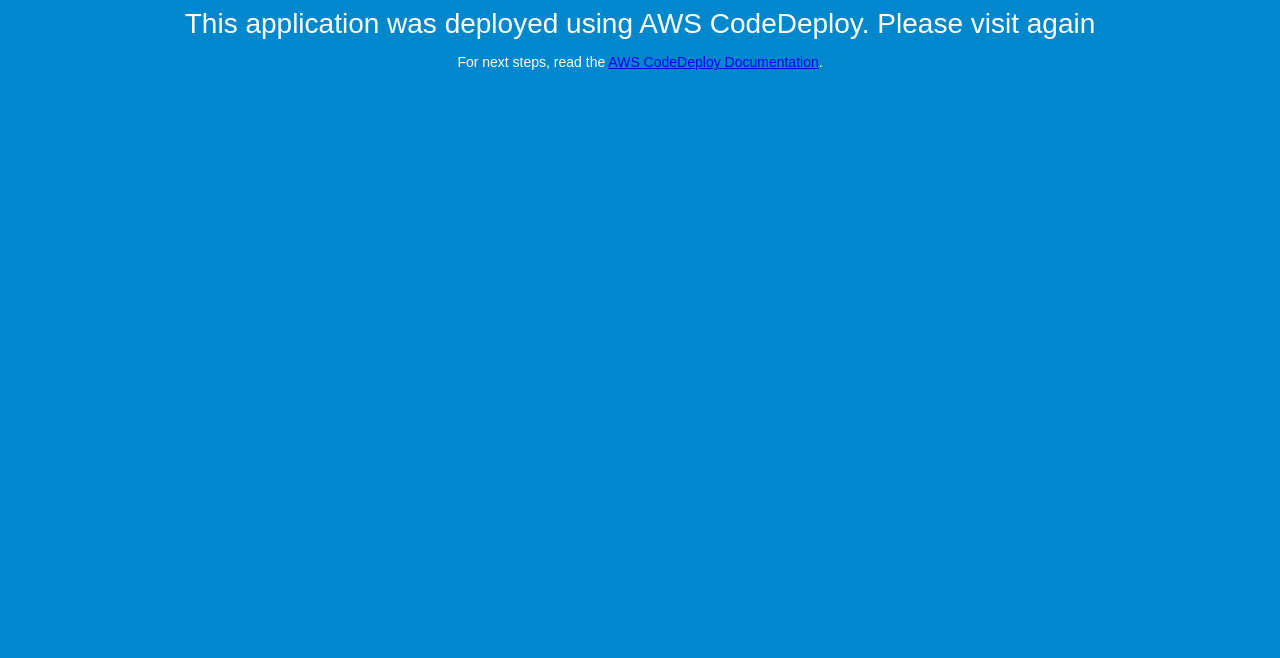
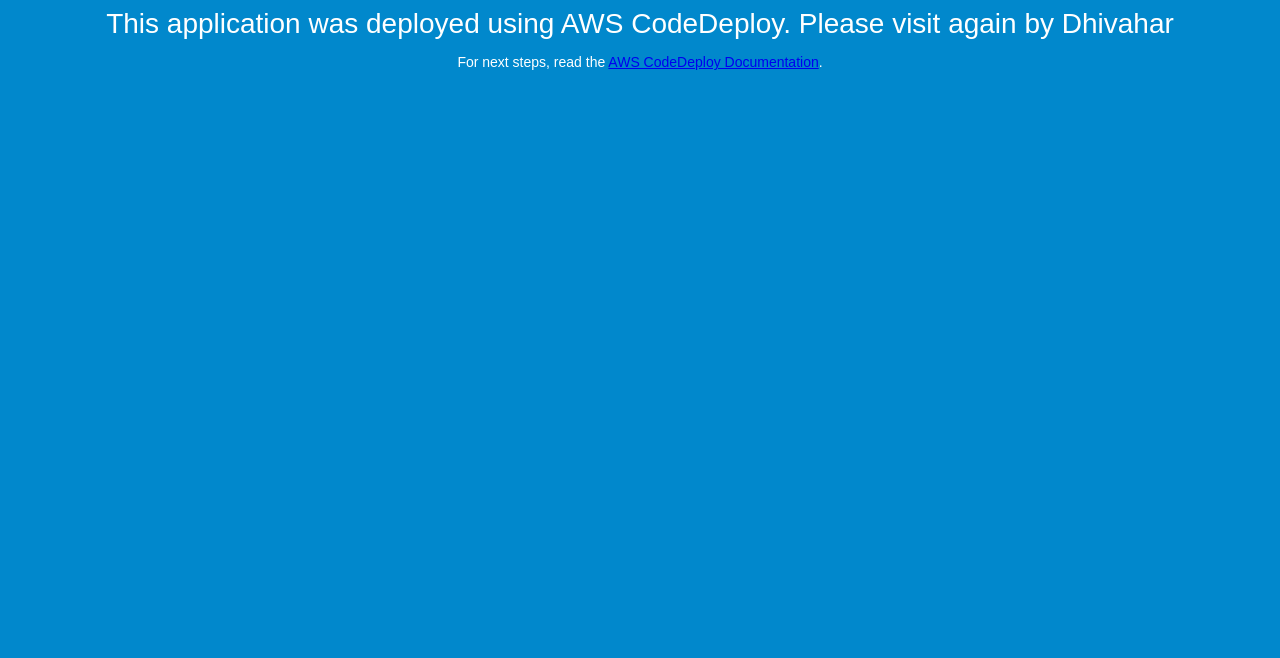
Before and after one commit to siranjeevi7/devops, a plain HTML site: page index.html in a window 1280 px wide. Shown: the part 142-800 px from the top of the page. Drawn offline with Linux system fonts and the light colour scheme.

Commit message:
Included dhivahar

```diff
--- a/index.html
+++ b/index.html
@@ -27,7 +27,7 @@
 <body>
   <div align="center">
     <h1>Congratulations Siranjeevi</h1>
-    <h2>This application was deployed using AWS CodeDeploy. Please visit again</h2>
+    <h2>This application was deployed using AWS CodeDeploy. Please visit again by Dhivahar</h2>
     <p>For next steps, read the <a href="http://aws.amazon.com/documentation/codedeploy">AWS CodeDeploy Documentation</a>.</p>
   </div>
 </body>
```
